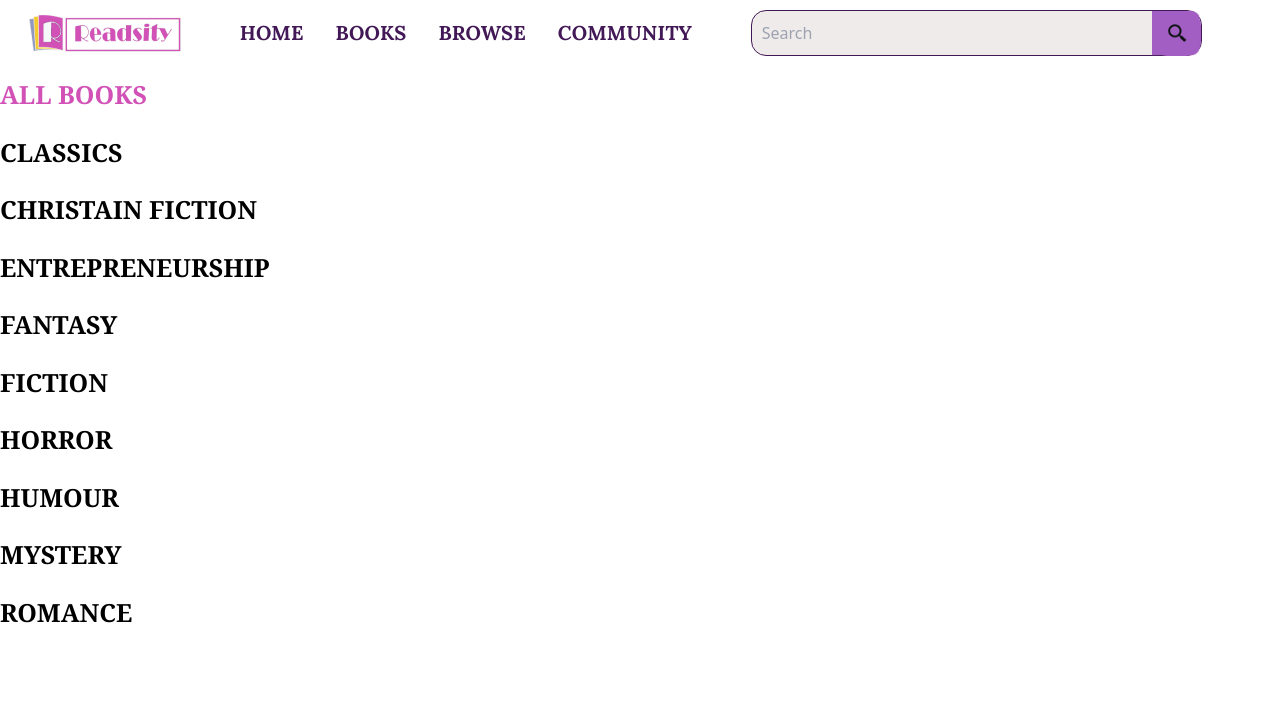
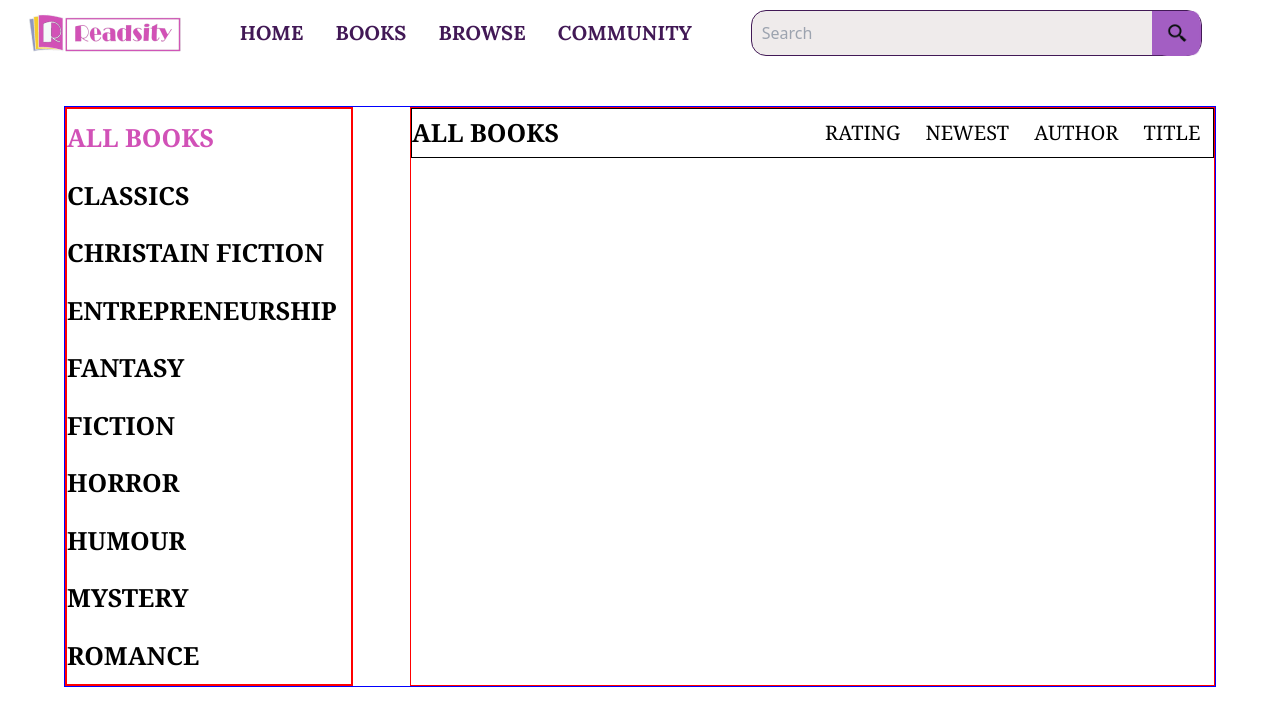
Before and after one commit to Official-Readsity/Readsity-Frontend, a React (Create React App) app: page /Books/allbooks in a window 1280 px wide. Shown: the top 726 px of the page. Built offline with nearby package versions, Linux system fonts and the light colour scheme; a web font is replaced by a local one.

Commit message:
BookCategory Display Created

```diff
--- /dev/null
+++ b/src/components/BookCategoryDisplay.css
@@ -0,0 +1,24 @@
+.BookCategoryDisplayNavbar {
+  display: flex;
+  justify-content: space-between;
+  align-items: center;
+  font-family: "Cambria";
+  font-style: normal;
+  border: 1px solid black;
+  width: auto;
+  height: 50px;
+}
+
+.BookCategoryDisplayNavbar > p {
+  width: 30%;
+  font-size: 25px;
+  font-weight: 700;
+}
+
+.BookCategoryDisplayNavbar ul {
+  display: flex;
+  justify-content: space-around;
+  width: 50%;
+  font-size: 20px;
+  font-weight: 400;
+}
--- /dev/null
+++ b/src/components/BookCategoryDisplay.js
@@ -0,0 +1,21 @@
+import React from "react";
+import "./BookCategoryDisplay.css";
+// import { BookSideBarData } from "../data/BookSideBarData";
+
+function BookCategoryDisplay() {
+  return (
+    <>
+      <div className="BookCategoryDisplayNavbar">
+        <p>ALL BOOKS</p>
+        <ul className="BookCategoryDisplayNavbar_list">
+          <li>RATING</li>
+          <li>NEWEST</li>
+          <li>AUTHOR</li>
+          <li>TITLE</li>
+        </ul>
+      </div>
+    </>
+  );
+}
+
+export default BookCategoryDisplay;
--- a/src/components/BookSideBar.css
+++ b/src/components/BookSideBar.css
@@ -1,11 +1,11 @@
 .bookSideBar {
-  width: 22%;
+  width: auto;
   /* height: 100%; */
   font-family: "Cambria";
   font-style: normal;
   font-weight: 700;
   font-size: 25px;
-  /* border: 1px solid red; */
+  border: 1px solid red;
 }
 
 .bookSideBarList {
--- /dev/null
+++ b/src/routes/AllBooksPage.css
@@ -0,0 +1,19 @@
+.BookDisplay {
+  display: flex;
+  justify-content: space-between;
+  width: 90%;
+  margin: 40px auto 0 auto;
+  border: 1px solid blue;
+}
+
+.SideBarDisplay {
+  width: 25%;
+  height: auto;
+  border: 1px solid red;
+}
+
+.Cat-Book-Display {
+  width: 70%;
+  height: auto;
+  border: 1px solid red;
+}
--- a/src/routes/AllBooksPage.js
+++ b/src/routes/AllBooksPage.js
@@ -1,4 +1,6 @@
 import React from "react";
+import "./AllBooksPage.css";
+import BookCategoryDisplay from "../components/BookCategoryDisplay";
 import BookSideBar from "../components/BookSideBar";
 import BooksInidualPageNavBar from "../components/BooksIndividualPageNavBar";
 
@@ -6,7 +8,14 @@ function AllBooksPage() {
   return (
     <>
       <BooksInidualPageNavBar />
-      <BookSideBar />
+      <div className="BookDisplay">
+        <div className="SideBarDisplay">
+          <BookSideBar />
+        </div>
+        <div className="Cat-Book-Display">
+          <BookCategoryDisplay />
+        </div>
+      </div>
     </>
   );
 }
```
